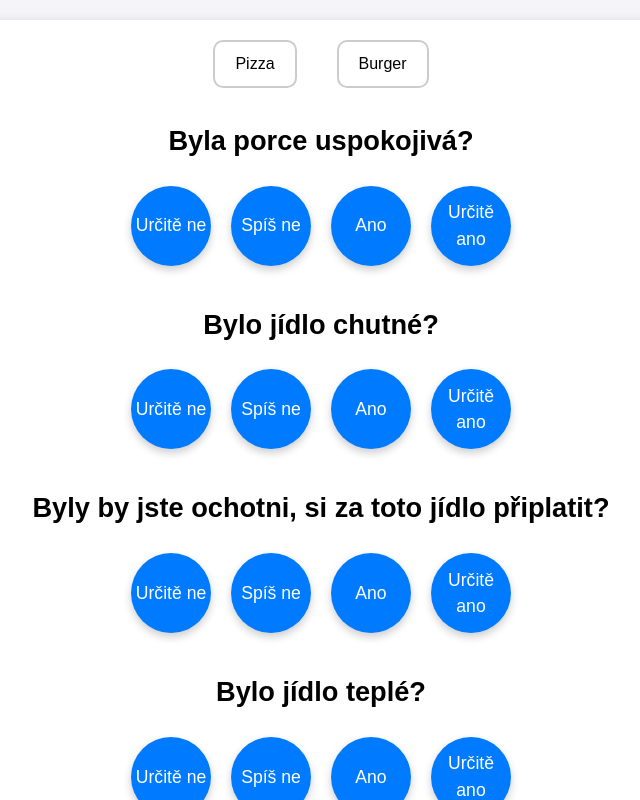
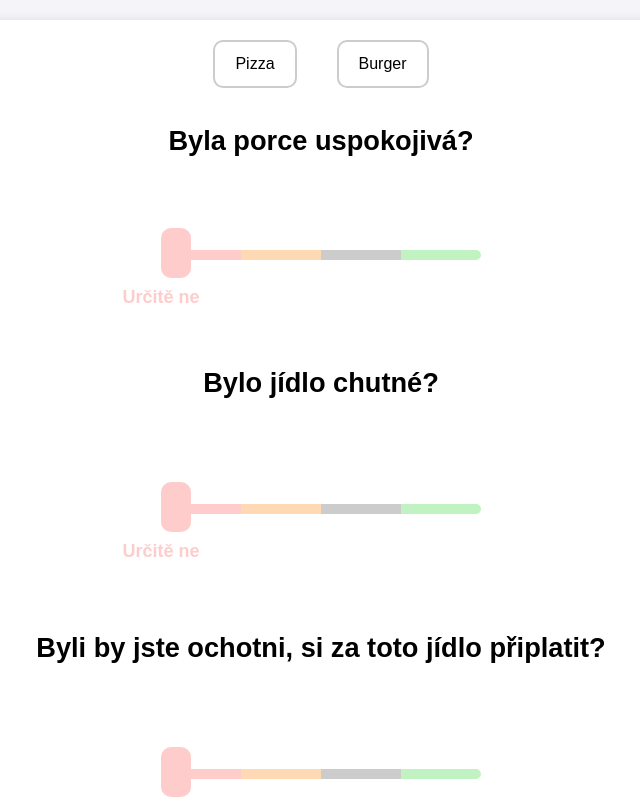
Before and after one commit to tomhula/jecarate, a Next.js app: page /food-rating in a window 1280 px wide. Both pictures are taken after a click on the element "Pizza". Shown: the top 800 px of the page, without its empty margins (319-959 px from the left). Built offline with nearby package versions, Linux system fonts and the light colour scheme.

Commit message:
Implement rating slider, replacing clickable options

```diff
--- a/app/ui/food-rating/food-rating.module.css
+++ b/app/ui/food-rating/food-rating.module.css
@@ -34,6 +34,9 @@
     margin-bottom: 15px;
 }
 
+.ratingSlider {
+    margin: 50px 0;
+}
 
 .message {
     text-align: center;
--- a/app/ui/food-rating/food-selector.tsx
+++ b/app/ui/food-rating/food-selector.tsx
@@ -6,6 +6,7 @@ import { FoodFormQuestion } from '@/app/ui/food-rating/food-question'
 import { ClickableDiv } from "@/app/ui/util/clickable-div"
 import {FoodFormQuestionAnswerContainer} from "@/app/ui/food-rating/form-answer-container";
 import foodFormStyles from './food-rating.module.css'
+import RatingSlider from "@/app/ui/food-rating/rating-slider";
 
 export default function FoodSelector()
 {
@@ -19,6 +20,23 @@ export default function FoodSelector()
         price: null,
         temperature: null,
         looks: null
+    }
+
+    function ratingLabelMap(rating: number)
+    {
+        switch (rating)
+        {
+            case 0:
+                return "Určitě ne";
+            case 1:
+                return "Spíš ne";
+            case 2:
+                return "Ano";
+            case 3:
+                return "Určitě ano";
+            default:
+                return "";
+        }
     }
 
     return (
@@ -39,51 +57,34 @@ export default function FoodSelector()
                 <form id="food-form" method={"post"}>
                     <FoodFormQuestion>
                         <label className={foodFormStyles.questionLabel}>Byla porce uspokojivá?</label>
-                        <FoodFormQuestionAnswerContainer>
-                            <ClickableDiv action={ () => chosenAnswers.ration = 1 }>Určitě ne</ClickableDiv>
-                            <ClickableDiv action={ () => chosenAnswers.ration = 2 }>Spíš ne</ClickableDiv>
-                            <ClickableDiv action={ () => chosenAnswers.ration = 3 }>Ano</ClickableDiv>
-                            <ClickableDiv action={ () => chosenAnswers.ration = 4 }>Určitě ano</ClickableDiv>
-                        </FoodFormQuestionAnswerContainer>
+                            <RatingSlider labelMap={ratingLabelMap} onChange={ val => chosenAnswers.ration = val }></RatingSlider>
                     </FoodFormQuestion>
 
                     <FoodFormQuestion>
                         <label className={foodFormStyles.questionLabel}>Bylo jídlo chutné?</label>
                         <FoodFormQuestionAnswerContainer>
-                            <ClickableDiv action={ () => chosenAnswers.taste = 1 }>Určitě ne</ClickableDiv>
-                            <ClickableDiv action={ () => chosenAnswers.taste = 2 }>Spíš ne</ClickableDiv>
-                            <ClickableDiv action={ () => chosenAnswers.taste = 3 }>Ano</ClickableDiv>
-                            <ClickableDiv action={ () => chosenAnswers.taste = 4 }>Určitě ano</ClickableDiv>
+                            <RatingSlider labelMap={ratingLabelMap} onChange={ val => chosenAnswers.taste = val }></RatingSlider>
                         </FoodFormQuestionAnswerContainer>
                     </FoodFormQuestion>
 
                     <FoodFormQuestion>
-                        <label className={foodFormStyles.questionLabel}>Byly by jste ochotni, si za toto jídlo připlatit?</label>
+                        <label className={foodFormStyles.questionLabel}>Byli by jste ochotni, si za toto jídlo připlatit?</label>
                         <FoodFormQuestionAnswerContainer>
-                            <ClickableDiv action={ () => chosenAnswers.price = 1 }>Určitě ne</ClickableDiv>
-                            <ClickableDiv action={ () => chosenAnswers.price = 2 }>Spíš ne</ClickableDiv>
-                            <ClickableDiv action={ () => chosenAnswers.price = 3 }>Ano</ClickableDiv>
-                            <ClickableDiv action={ () => chosenAnswers.price = 4 }>Určitě ano</ClickableDiv>
+                            <RatingSlider labelMap={ratingLabelMap} onChange={ val => chosenAnswers.price = val }></RatingSlider>
                         </FoodFormQuestionAnswerContainer>
                     </FoodFormQuestion>
 
                     <FoodFormQuestion>
-                        <label className={foodFormStyles.questionLabel}>Bylo jídlo teplé?</label>
+                        <label className={foodFormStyles.questionLabel}>Mělo jídlo správnou teplotu?</label>
                         <FoodFormQuestionAnswerContainer>
-                            <ClickableDiv action={ () => chosenAnswers.temperature = 1 }>Určitě ne</ClickableDiv>
-                            <ClickableDiv action={ () => chosenAnswers.temperature = 2 }>Spíš ne</ClickableDiv>
-                            <ClickableDiv action={ () => chosenAnswers.temperature = 3 }>Ano</ClickableDiv>
-                            <ClickableDiv action={ () => chosenAnswers.temperature = 4 }>Určitě ano</ClickableDiv>
+                            <RatingSlider labelMap={ratingLabelMap} onChange={ val => chosenAnswers.temperature = val }></RatingSlider>
                         </FoodFormQuestionAnswerContainer>
                     </FoodFormQuestion>
 
                     <FoodFormQuestion>
                         <label className={foodFormStyles.questionLabel}>Vypadala prezentace jídla chutně ?</label>
                         <FoodFormQuestionAnswerContainer>
-                            <ClickableDiv action={ () => chosenAnswers.looks = 1 }>Určitě ne</ClickableDiv>
-                            <ClickableDiv action={ () => chosenAnswers.looks = 2 }>Spíš ne</ClickableDiv>
-                            <ClickableDiv action={ () => chosenAnswers.looks = 3 }>Ano</ClickableDiv>
-                            <ClickableDiv action={ () => chosenAnswers.looks = 4 }>Určitě ano</ClickableDiv>
+                            <RatingSlider labelMap={ratingLabelMap} onChange={ val => chosenAnswers.looks = val }></RatingSlider>
                         </FoodFormQuestionAnswerContainer>
                     </FoodFormQuestion>
 
--- /dev/null
+++ b/app/ui/food-rating/rating-slider.tsx
@@ -0,0 +1,116 @@
+import React, {useState} from "react";
+import foodFormStyles from "@/app/ui/food-rating/food-rating.module.css";
+
+interface StepSliderProps
+{
+    labelMap: (value: number) => string;
+    onChange: (value: number) => void;
+}
+
+export default function StepSlider({labelMap, onChange}: StepSliderProps)
+{
+    const [currentValue, setCurrentValue] = useState(0);
+    const colors = ["#ffcccc", "#ffd9b3", "#cccccc", "#c1f2c1"];
+    const stepPositions = [0, 33.33, 66.66, 100];
+
+    const handleInput = (event: React.ChangeEvent<HTMLInputElement>) =>
+    {
+        const value = parseFloat(event.target.value);
+        setCurrentValue(value);
+    };
+
+    const handleChange = () =>
+    {
+        // The timeout is needed, because one input change is triggered after mouseUp
+        setTimeout(() =>
+        {
+            const roundedValue = Math.round(currentValue);
+            setCurrentValue(roundedValue);
+            onChange(roundedValue);
+        }, 10);
+    };
+
+    const currentColor = colors[Math.round(currentValue)];
+    const sliderPosition = stepPositions[Math.round(currentValue)];
+
+    return (
+        <div className={foodFormStyles.ratingSlider} style={{position: "relative", width: "320px", textAlign: "center"}}>
+            {/* Background Track */}
+            <div
+                className="slider-track"
+                style={{
+                    width: "100%",
+                    height: "10px",
+                    background:
+                        "linear-gradient(to right, #ffcccc 25%, #ffd9b3 25%, #ffd9b3 50%, #cccccc 50%, #cccccc 75%, #c1f2c1 75%)",
+                    borderRadius: "5px",
+                    position: "absolute",
+                    top: "50%",
+                    transform: "translateY(-50%)",
+                }}
+            ></div>
+
+            {/* Slider Input */}
+            <input
+                type="range"
+                min="0"
+                max="3"
+                step="0.01"
+                value={currentValue}
+                onInput={handleInput}
+                onMouseUp={handleChange}
+                style={{
+                    width: "100%",
+                    appearance: "none",
+                    background: "transparent",
+                    position: "relative",
+                    zIndex: 2,
+                    marginTop: "4px",
+                    "--thumb-color": currentColor,
+                } as React.CSSProperties}
+            />
+
+            {/* Thumb Dynamic Style */}
+            <style>
+                {`
+          input[type="range"]::-webkit-slider-thumb {
+            appearance: none;
+            width: 30px;
+            height: 50px;
+            border-radius: 10px;
+            background: var(--thumb-color);
+            cursor: pointer;
+            transition: background 0.3s ease, transform 0.3s ease;
+          }
+
+          input[type="range"]::-moz-range-thumb {
+            width: 30px;
+            height: 50px;
+            border-radius: 10px;
+            background: var(--thumb-color);
+            cursor: pointer;
+            transition: background 0.3s ease, transform 0.3s ease;
+          }
+        `}
+            </style>
+
+            {/* Current Value Label */}
+            <div
+                className="slider-value"
+                style={{
+                    position: "absolute",
+                    top: "60px",
+                    left: `${sliderPosition}%`,
+                    width: "100px",
+                    fontSize: "18px",
+                    color: currentColor,
+                    fontWeight: "bold",
+                    transform: "translateX(-50%)",
+                    transition: "left 0.3s ease, color 0.3s ease",
+                }}
+            >
+                {labelMap(Math.round(currentValue))}
+            </div>
+        </div>
+    );
+}
```
